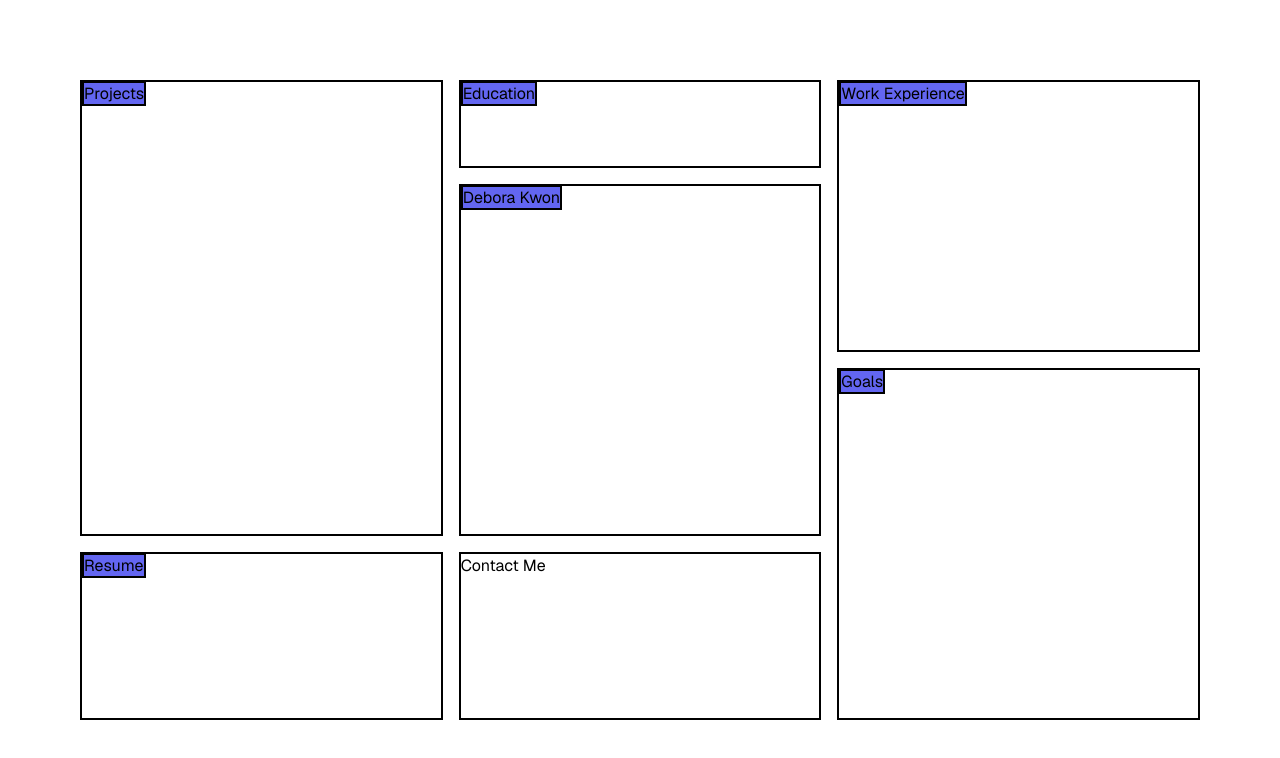
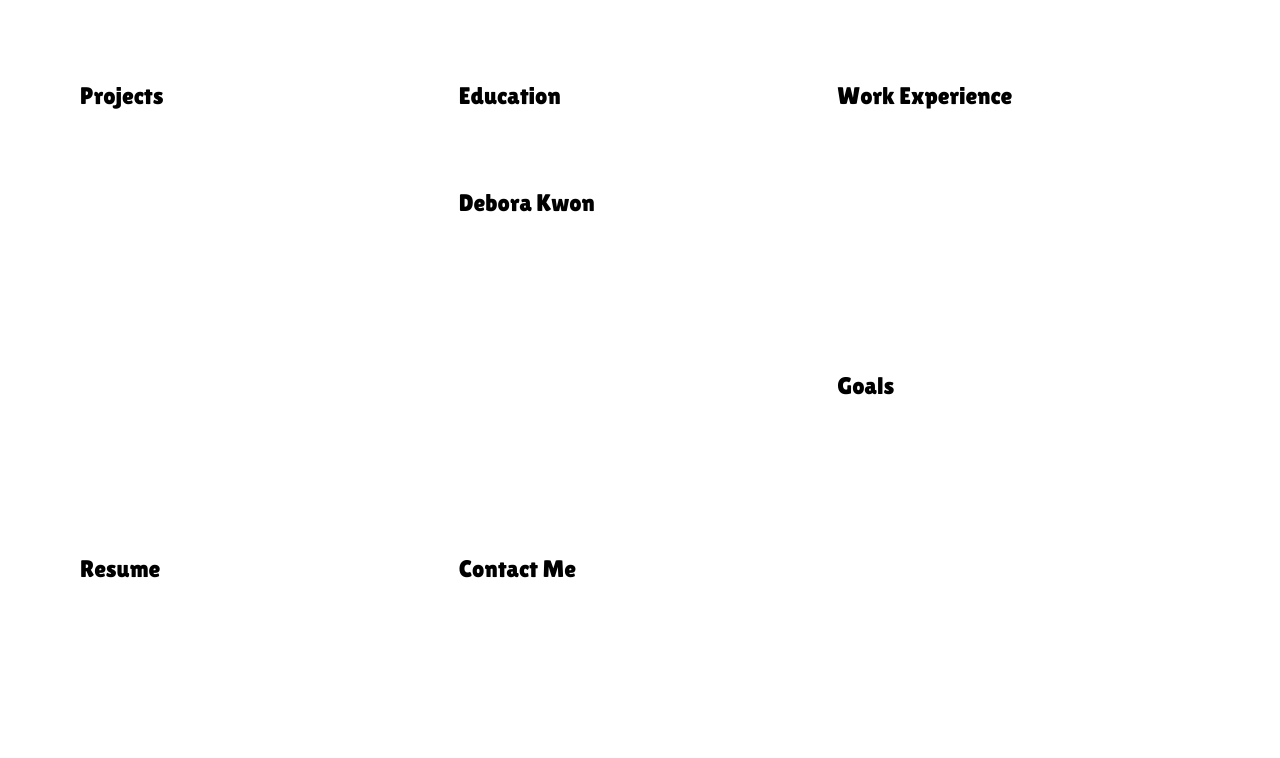
Before and after one commit to Debora-k/debora-dev-portfolio, a Next.js app: page / in a window 1280 px wide. Shown: the top 758 px of the page. Built offline with nearby package versions, Linux system fonts and the light colour scheme.

Commit message:
working on animations for main page

```diff
--- a/src/app/components/homeGrid.tsx
+++ b/src/app/components/homeGrid.tsx
@@ -1,56 +1,45 @@
 // import { animated } from "@react-spring/web";
 import Link from "next/link";
+import ShootingStarBorder from "./shootingStartBorder";
 
 export default function HomeGrid() {
     return (
         <div className="grid grid-cols-3 gap-4 min-h-screen p-8 pb-20 sm:p-20 bg-white font-[family-name:var(--font-geist-sans)]">
             <Link
                 href="/projects"
-                className="border-solid border-2 border-black text-black row-span-10"
+                className="rounded-xl border-none border-2 border-black text-black row-span-10 hover:bg-indigo-400"
             >
-                <span className="box-decoration-clone bg-indigo-500 border-solid border-2 border-black">
-                    Projects
-                </span>
+                <span className="font-lilitaOne text-2xl">Projects</span>
             </Link>
             <Link
                 href="/education"
-                className="border-solid border-2 border-black text-black row-span-2 col-span-1"
+                className="rounded-xl border-none border-2 border-black text-black row-span-2 col-span-1 hover:bg-amber-100"
             >
-                <span className="box-decoration-clone bg-indigo-500 border-solid border-2 border-black">
-                    Education
-                </span>
+                <span className="font-lilitaOne text-2xl">Education</span>
             </Link>
             <Link
                 href="/experience"
-                className="border-solid border-2 border-black text-black row-span-6 col-span-1 col-start-3"
+                className="rounded-xl border-none border-2 border-black text-black row-span-6 col-span-1 col-start-3 hover:bg-amber-100"
             >
-                <span className="box-decoration-clone bg-indigo-500 border-solid border-2 border-black">
-                    Work Experience
-                </span>
+                <span className="font-lilitaOne text-2xl">Work Experience</span>
             </Link>
             <Link
                 href="/aboutme"
-                className="border-solid border-2 border-black text-black row-span-8 col-span-1"
+                className="rounded-xl border-none border-2 border-black text-black row-span-8 col-span-1 hover:bg-indigo-400"
             >
-                <span className="box-decoration-clone bg-indigo-500 border-solid border-2 border-black">
-                    Debora Kwon
-                </span>
+                <span className="font-lilitaOne text-2xl">Debora Kwon</span>
             </Link>
             <Link
                 href="/goals"
-                className="border-solid border-2 border-black text-black row-span-8"
+                className="rounded-xl border-none border border-black text-black row-span-8 hover:bg-indigo-400"
             >
-                <span className="box-decoration-clone bg-indigo-500 border-solid border-2 border-black">
-                    Goals
-                </span>
+                <span className="font-lilitaOne text-2xl">Goals</span>
             </Link>
-            <div className="border-solid border-2 border-black text-black col-start-1 row-span-4">
-                <span className="box-decoration-clone bg-indigo-500 border-solid border-2 border-black">
-                    Resume
-                </span>
+            <div className="rounded-xl border-none border border-black text-black col-start-1 row-span-4 hover:bg-amber-100">
+                <span className="font-lilitaOne text-2xl">Resume</span>
             </div>
-            <div className="border-solid border-2 border-black text-black col-span-1 row-span-4">
-                Contact Me
+            <div className="rounded-xl border-none border-2 border-black text-black col-span-1 row-span-4 hover:bg-amber-100">
+                <span className="font-lilitaOne text-2xl">Contact Me</span>
             </div>
         </div>
     );
--- /dev/null
+++ b/src/app/components/shootingStartBorder.tsx
@@ -0,0 +1,13 @@
+const ShootingStarBorder = ({ children }) => {
+    return (
+        <button className="group relative grid overflow-hidden rounded-full h-[100%] px-4 py-1 shadow-[0_1000px_0_0_hsl(0_0%_20%)_inset] transition-colors duration-200">
+            <span>
+                <span className="spark mask-gradient animate-flip before:animate-rotate absolute inset-0 h-[100%] w-[100%] overflow-hidden rounded-full [mask:linear-gradient(white,_transparent_50%)] before:absolute before:aspect-square before:w-[200%] before:rotate-[-90deg] before:bg-[conic-gradient(from_0deg,transparent_0_340deg,white_360deg)] before:content-[''] before:[inset:0_auto_auto_50%] before:[translate:-50%_-15%]" />
+            </span>
+            <span className="backdrop absolute inset-[1px] rounded-full bg-white transition-colors duration-200 group-hover:bg-slate-800" />
+            <span className="text z-10 text-[#cbd5e1]">{children}</span>
+        </button>
+    );
+};
+
+export default ShootingStarBorder;
--- a/src/app/layout.tsx
+++ b/src/app/layout.tsx
@@ -1,5 +1,11 @@
-import { Geist, Geist_Mono } from "next/font/google";
+import { Lilita_One, Geist, Geist_Mono } from "next/font/google";
 import "./globals.css";
+
+export const lilitaOne = Lilita_One({
+    variable: "--font-lilita-one",
+    subsets: ["latin"],
+    weight: "400",
+});
 
 const geistSans = Geist({
     variable: "--font-geist-sans",
@@ -20,7 +26,7 @@ export default function RootLayout({ children }) {
     return (
         <html lang="en">
             <body
-        className={`${geistSans.variable} ${geistMono.variable} antialiased`}
+                className={`${geistSans.variable} ${geistMono.variable} ${lilitaOne.variable} antialiased`}
             >
                 {children}
             </body>
--- a/tailwind.config.mjs
+++ b/tailwind.config.mjs
@@ -7,9 +7,28 @@ export default {
     ],
     theme: {
         extend: {
+            animation: {
+                flip: "flip 6s infinite steps(2, end)",
+                rotate: "rotate 3s linear infinite both",
+            },
+            keyframes: {
+                flip: {
+                    to: {
+                        transform: "rotate(360deg)",
+                    },
+                },
+                rotate: {
+                    to: {
+                        transform: "rotate(90deg)",
+                    },
+                },
+            },
             colors: {
                 background: "var(--background)",
                 foreground: "var(--foreground)",
+            },
+            fontFamily: {
+                lilitaOne: ["var(--font-lilita-one)"],
             },
         },
     },
```
Also changed, not shown: 1 other file (tests, documents, lock files or other folders). Lines whose indentation alone changed are shown as unchanged.
